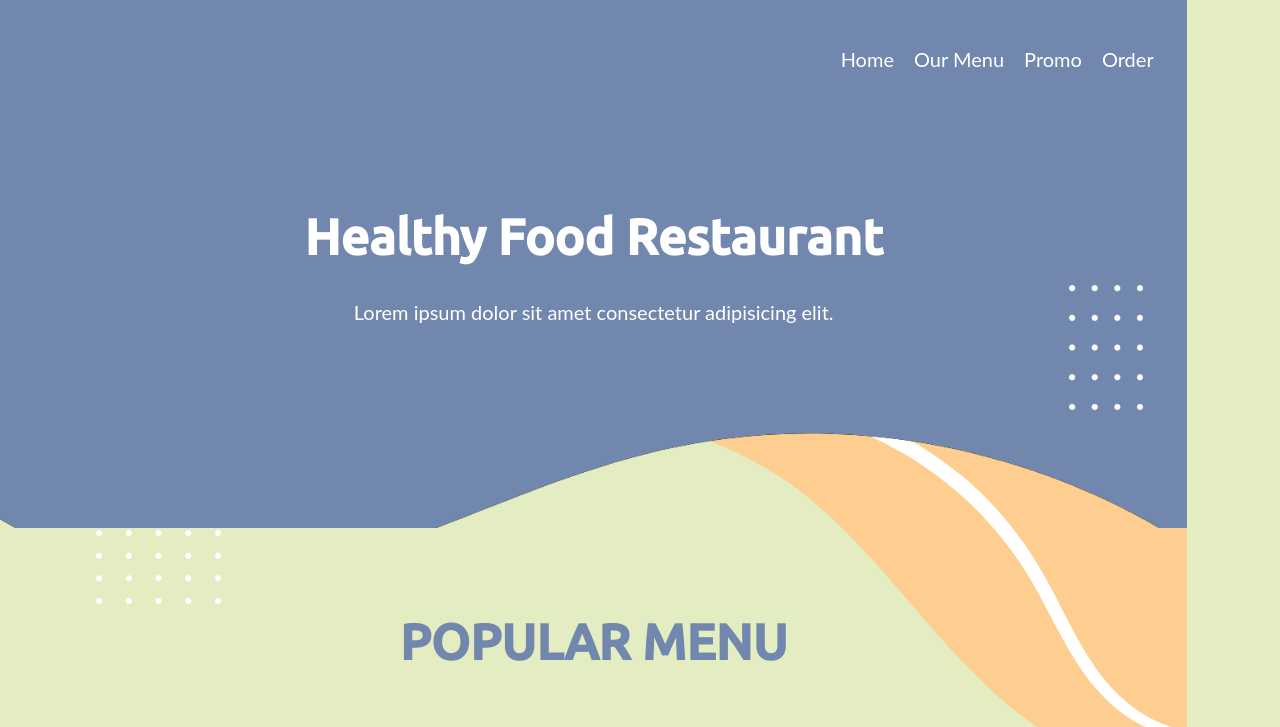
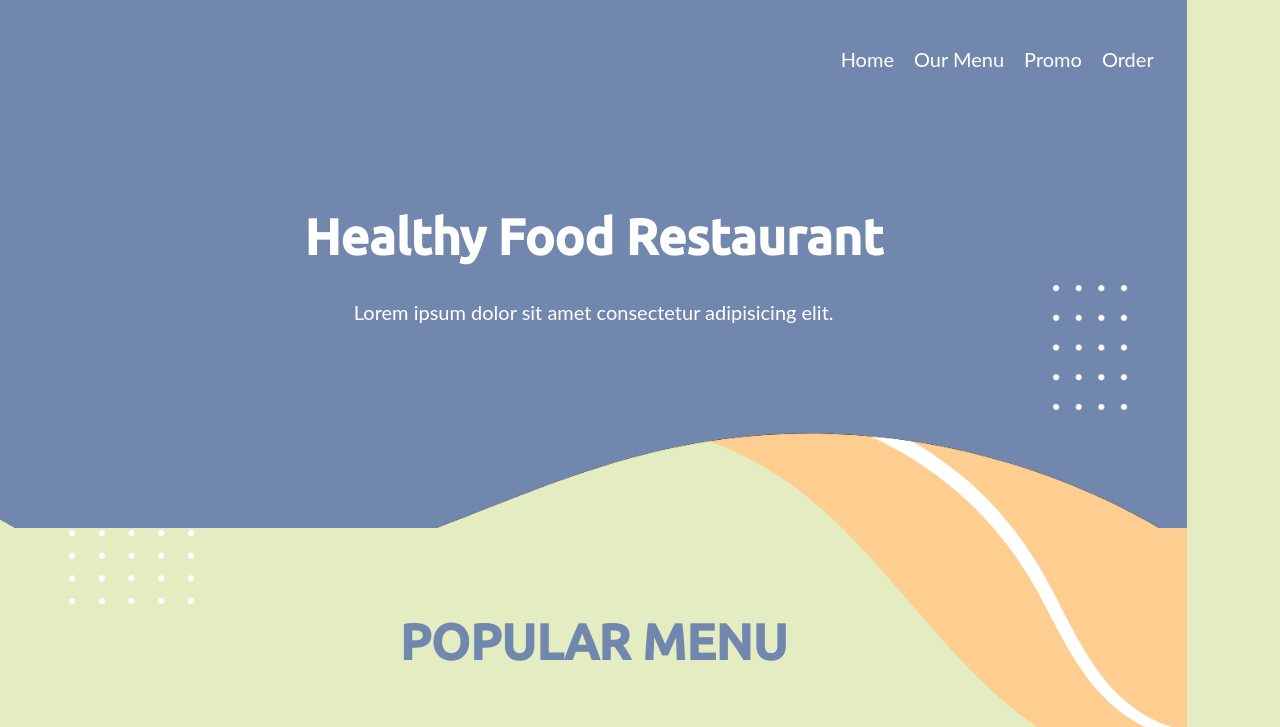
Before and after one commit to nehabhatt2022/restorant, a plain HTML site: page index.html in a window 1280 px wide. Shown: the top 727 px of the page. Drawn offline with nearby package versions, Linux system fonts and the light colour scheme; a web font is replaced by a local one.

Commit message:
restorant

```diff
--- a/css/index.css
+++ b/css/index.css
@@ -13,7 +13,7 @@ body {
 }
 
 .container {
-        width: 100%;
+        width: 95%;
         margin: 0 auto;
         /* overflow: hidden; */
         position: relative;
@@ -172,6 +172,7 @@ p {
 .dots6 img,
 .dots7 img {
         width: 70%;
+        display: none;
 }
 
 .dots2 {
--- a/css/mediaquery.css
+++ b/css/mediaquery.css
@@ -50,6 +50,16 @@
         .header-main p {
                 padding-top: 0px 0;
                 padding-bottom: 137px;
+        }
+
+        .dots img,
+        .dots2 img,
+        .dots3 img,
+        .dots4 img,
+        .dots5 img,
+        .dots6 img,
+        .dots7 img {
+                display: block;
         }
 
         .dots {
--- a/js/toggle.js
+++ b/js/toggle.js
@@ -14,3 +14,7 @@ document.querySelectorAll(".nav-link").forEach(n => n.addEventListener("click",
         hamburger.classList.remove("active");
         menu.classList.remove("active");
 }))
+window.addEventListener('scroll', function () {
+        menu.classList.remove('active');
+
+});
```
